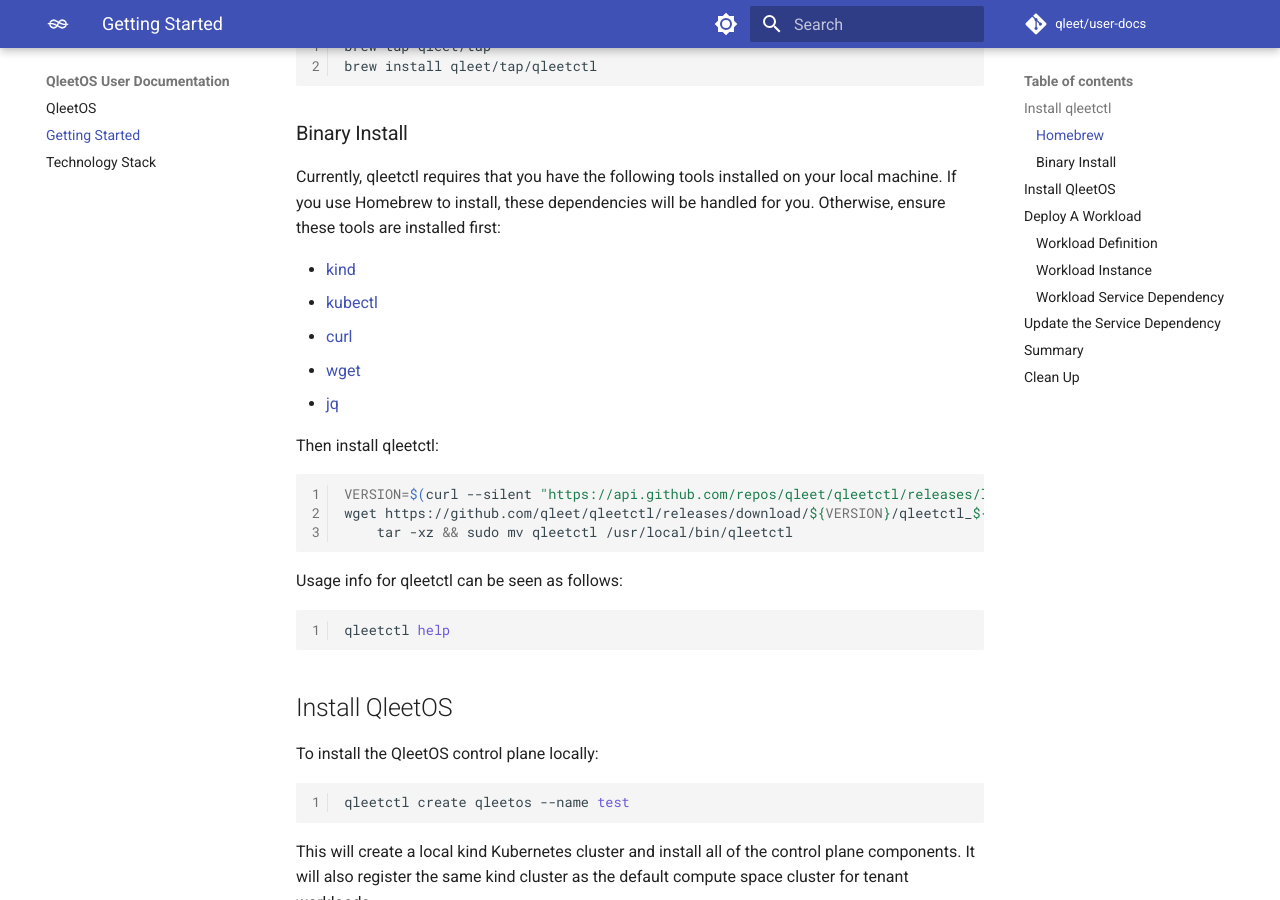
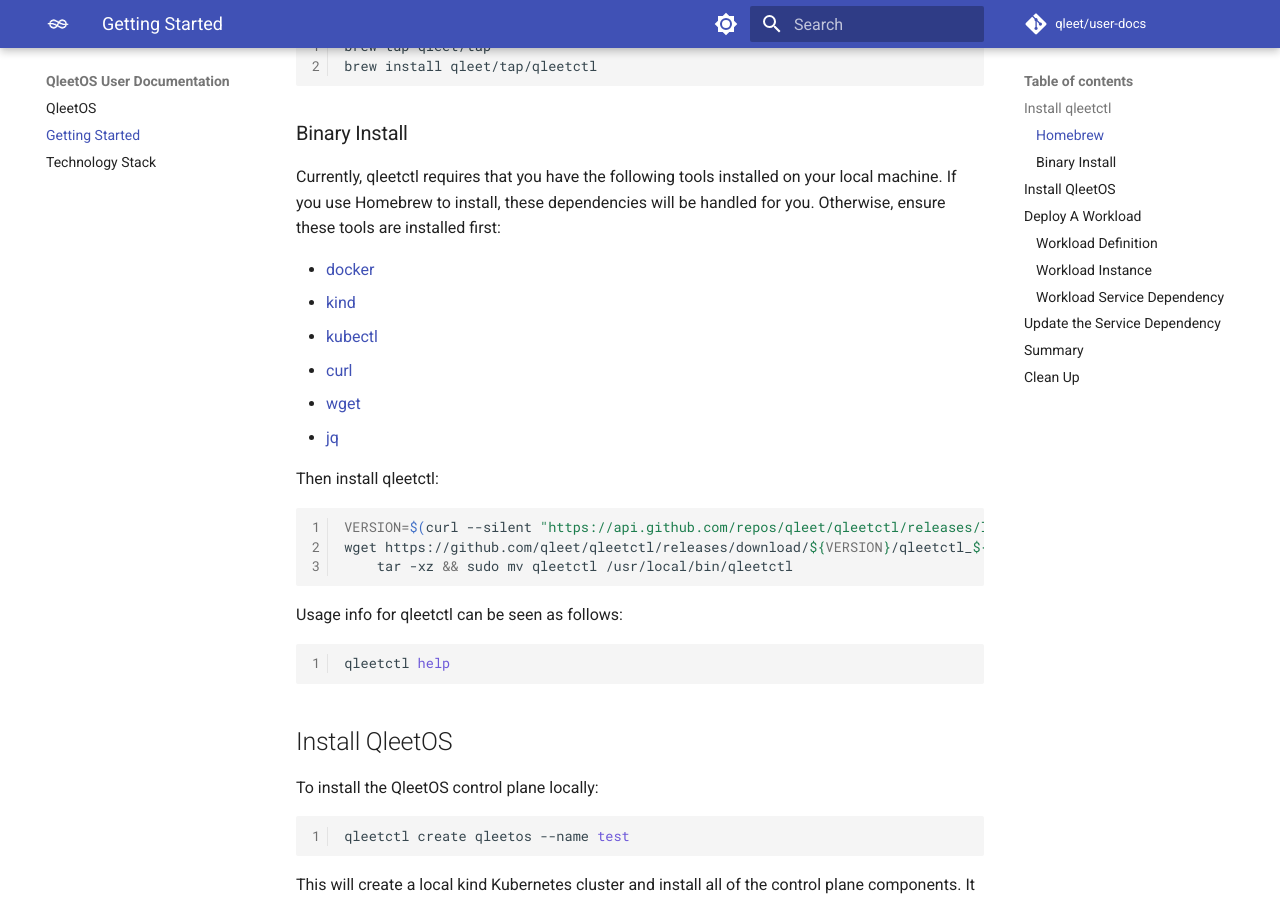
Before and after one commit to qleet/user-docs, an MkDocs documentation site: the page built from docs/getting-started.md, in a window 1280 px wide and 900 px high, scrolled down 440 px. Built offline with MkDocs 1.6.1 and Material for MkDocs 9.7.7, drawn with Linux system fonts in a browser that asks for light colours; comment, search, counter and statistics services are not loaded.

Commit message:
fix: added docker to requirements
Signed-off-by: Andriy Kalashnykov <AndriyKalashnykov@gmail.com>

```diff
--- a/docs/getting-started.md
+++ b/docs/getting-started.md
@@ -25,6 +25,7 @@
 local machine.  If you use Homebrew to install, these dependencies will be
 handled for you.  Otherwise, ensure these tools are installed first:
 
+* [docker](https://docs.docker.com/engine/install/)
 * [kind](https://kind.sigs.k8s.io/docs/user/quick-start/#installation)
 * [kubectl](https://kubernetes.io/docs/tasks/tools/#kubectl)
 * [curl](https://help.ubidots.com/en/articles/2165289-learn-how-to-install-run-curl-on-windows-macosx-linux)
```
